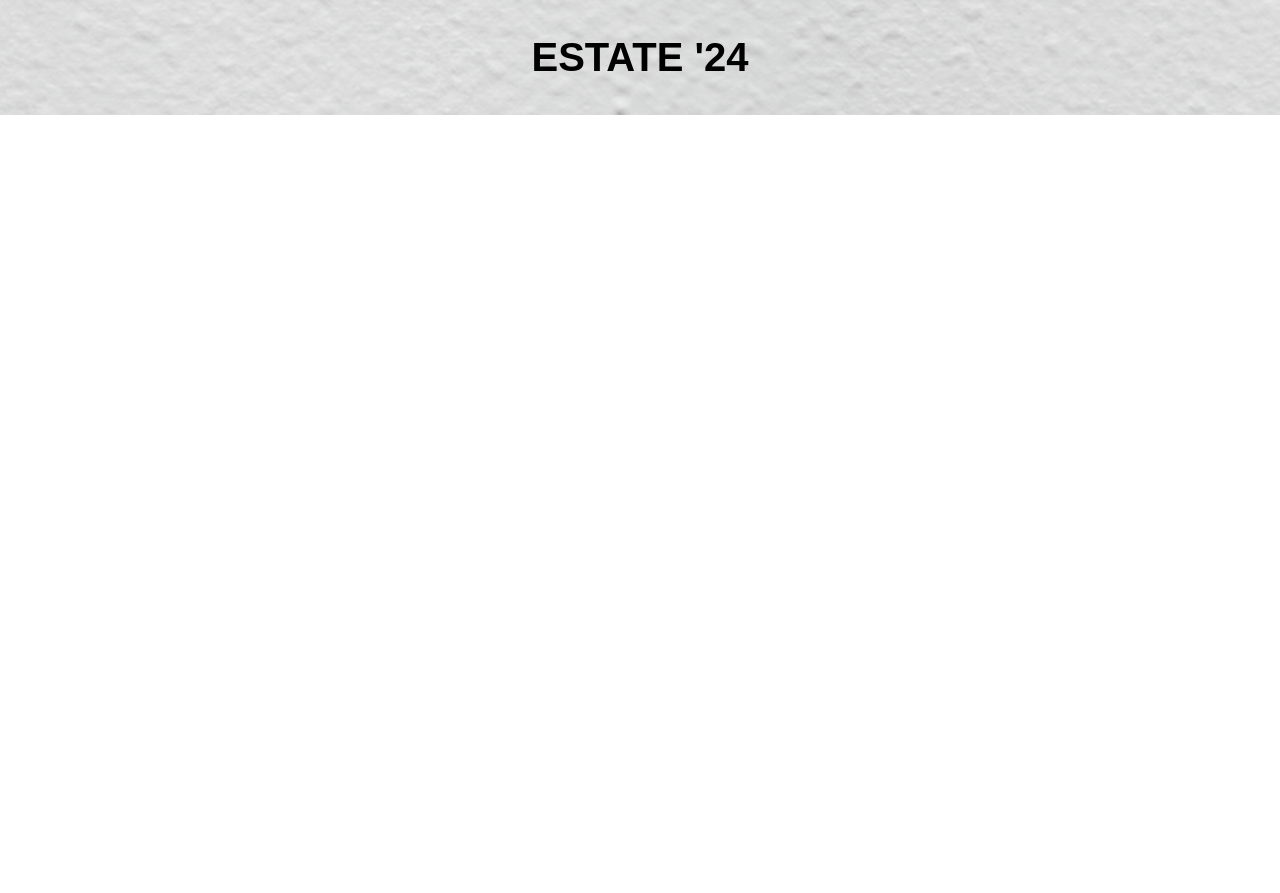
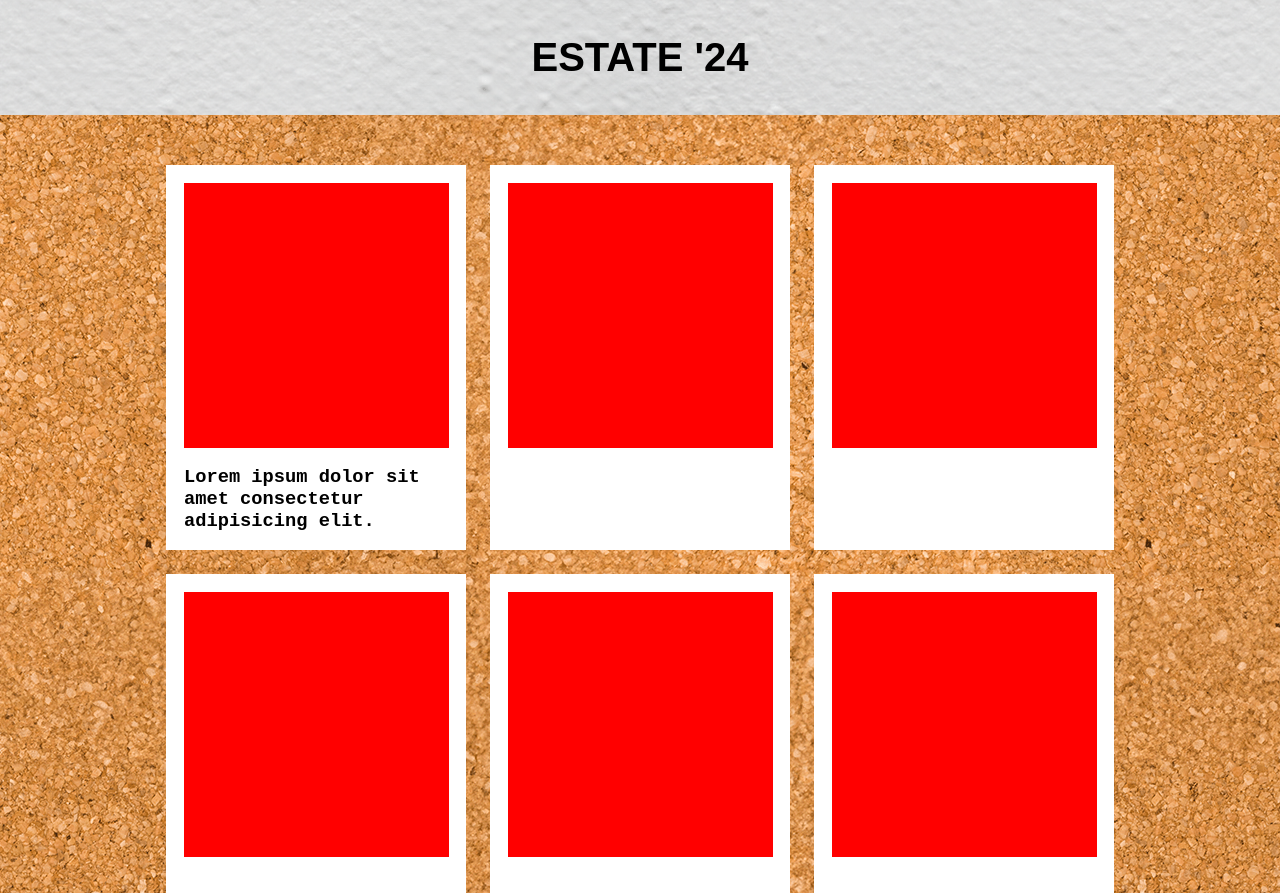
Before and after one commit to AngelaFerraro18/js-photo-blog, a plain HTML site: page index.html in a window 1280 px wide. Before the commit the page ends 800 px from the top, so only its background shows below. Drawn offline with Linux system fonts and the light colour scheme; a web font is replaced by a local one.

Commit message:
feat: bg body created and main structure of grid

```diff
--- a/css/style.css
+++ b/css/style.css
@@ -6,6 +6,19 @@
     box-sizing: border-box;
 }
 
+/* Common */
+
+body{
+    background-image: url(../img/cork.png);
+    font-family: "Sometype Mono", monospace;
+}
+
+.d-flex{
+    display: flex;
+    flex-wrap: wrap;
+    gap: 24px;
+    justify-content: center;
+}
 
 /* header */
 
@@ -13,7 +26,7 @@ header {
     font-family: "Edu TAS Beginner", sans-serif;
     padding: 35px 0;
     background-image: url(../img/wall.png);
-    background-size: cover;
+    margin-bottom: 50px;
 }
 
 header h1{
@@ -21,3 +34,25 @@ header h1{
     text-align: center;
     font-size: 2.5rem;
 }
+
+/* main */
+
+main .container{
+    max-width: 1200px;
+    width: 100%;
+    margin: 0 auto;
+}
+
+main .card-photo{
+    width: 300px;
+    background-color: #fff;
+    padding: 18px;
+}
+
+main .photo{
+    width: 265px;
+    height: 265px;
+    margin-bottom: 18px;
+    background-color: red;
+
+}
--- a/index.html
+++ b/index.html
@@ -23,7 +23,27 @@
 
     <!-- corpo della pagina -->
     <main>
-
+        <div class="container d-flex">
+            <div class="card-photo">
+                <div class="photo"></div>
+                <h3>Lorem ipsum dolor sit amet consectetur adipisicing elit.</h3>
+            </div>
+            <div class="card-photo">
+                <div class="photo"></div>
+            </div>
+            <div class="card-photo">
+                <div class="photo"></div>
+            </div>
+            <div class="card-photo">
+                <div class="photo"></div>
+            </div>
+            <div class="card-photo">
+                <div class="photo"></div>
+            </div>
+            <div class="card-photo">
+                <div class="photo"></div>
+            </div>
+        </div>
     </main>
     <!-- /corpo della pagina -->
 
```
Also changed, not shown: img/cork.png (added).
